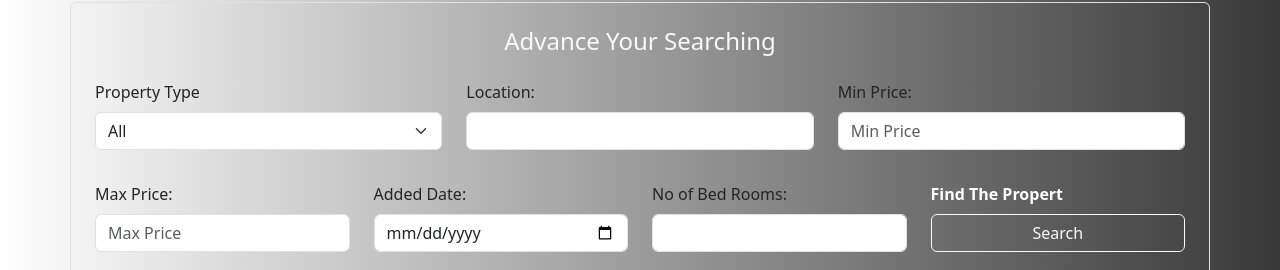
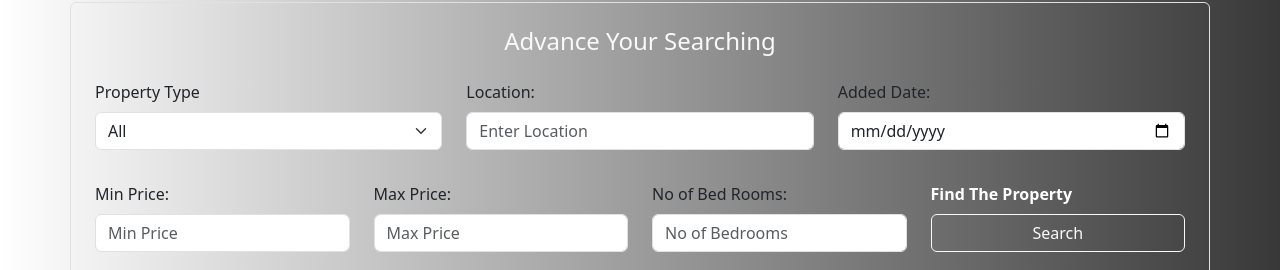
Before and after one commit to huzaifameer/SollydZ-Properties, a React (Vite) app: page /properties in a window 1280 px wide. Shown: the part 682-952 px from the top of the page. Built offline with nearby package versions, Linux system fonts and the light colour scheme; some icons are missing.

Commit message:
commit-14-DateDone

```diff
--- a/src/Components/FilterProperty/FilterProperty.jsx
+++ b/src/Components/FilterProperty/FilterProperty.jsx
@@ -40,17 +40,24 @@ function FilterProperty({ onSearch }) {
                     {/* Input option for the Location */}
                     <div className="col-12 col-sm-6 col-md-4 mb-3">
                         <label htmlFor="location" className="form-label">Location:</label>
-                        <input type="text" name="location" id="location" className="form-control" onChange={handleTheChange} />
+                        <input type="text" name="location" id="location" className="form-control" placeholder='Enter Location' onChange={handleTheChange} />
                     </div>
 
+                    {/* Input option for the Added date */}
+                    <div className="col-12 col-sm-6 col-md-4 mb-3">
+                        <label htmlFor="addedDate" className="form-label">Added Date:</label>
+                        <input type="date" name="addedDate" id="addedDate" className="form-control" onChange={handleTheChange} />
+                    </div>
+
+                </div>
+
+                <div className="row mb-3">{/* Second row of the filter option form */}
+
                     {/* Input option for the Minimum Price */}
-                    <div className="col-12 col-md-4 mb-3">
+                    <div className="col-12 col-md-3 mb-3">
                         <label htmlFor="minPrice" className="form-label">Min Price:</label>
                         <input type="number" name="minPrice" id="minPrice" className="form-control" placeholder="Min Price" onChange={handleTheChange} />
                     </div>
-                </div>
-
-                <div className="row mb-3">{/* Second row of the filter option form */}
 
                     {/* Input option for the Maximum Price */}
                     <div className="col-12 col-md-3 mb-3">
@@ -58,21 +65,15 @@ function FilterProperty({ onSearch }) {
                         <input type="number" name="maxPrice" id="maxPrice" className="form-control" placeholder="Max Price" onChange={handleTheChange} />
                     </div>
 
-                    {/* Input option for the Added date */}
-                    <div className="col-12 col-md-3 mb-3">
-                        <label htmlFor="addedDate" className="form-label">Added Date:</label>
-                        <input type="date" name="addedDate" id="addedDate" className="form-control" onChange={handleTheChange} />
-                    </div>
-
                     {/* Input option for the Number of bedrooms */}
                     <div className="col-12 col-md-3 mb-3">
                         <label htmlFor="bedRooms" className="form-label">No of Bed Rooms:</label>
-                        <input type="number" name="bedRooms" id="bedRooms" className="form-control" onChange={handleTheChange} />
+                        <input type="number" name="bedRooms" id="bedRooms" className="form-control" placeholder='No of Bedrooms' onChange={handleTheChange} />
                     </div>
 
                     {/* Search button for the filtering form */}
                     <div className="col-12 col-md-3 {/*d-flex*/} ">
-                        <label htmlFor="nothing" className="form-label" style={{color:'white'}}><b>Find The Propert</b> </label>
+                        <label htmlFor="nothing" className="form-label" style={{color:'white'}}><b>Find The Property</b> </label>
                         <button type="button" className="btn btn-outline-light w-100" onClick={handleTheSearch}>
                             Search
                         </button>
--- a/src/Components/Properties/Properties.jsx
+++ b/src/Components/Properties/Properties.jsx
@@ -135,6 +135,7 @@ class Properties extends Component {
                     </section>
                 </section>
                 {/* section to display all the properties ending */}
+
             </>
         );
     }
```
